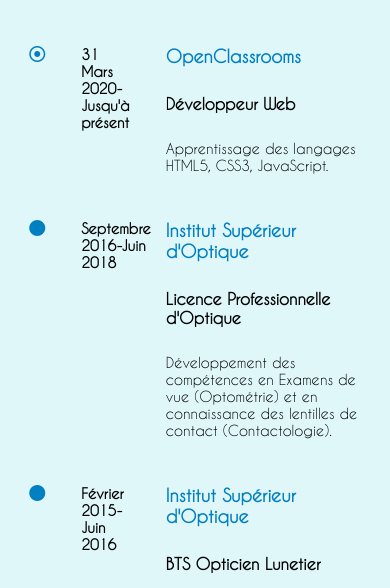
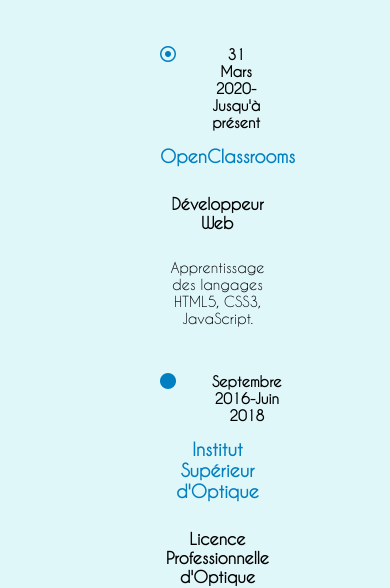
Before and after one commit to Laura33150/Projet-2, a plain HTML site: page index.html in a window 390 px wide. Shown: the part 275-863 px from the top of the page. Drawn offline with Linux system fonts and the light colour scheme.

Commit message:
Modifications responsive CSS Validator

```diff
--- a/projet2.css
+++ b/projet2.css
@@ -340,7 +340,7 @@ article h5
 		margin-right: 2em;
 		font-size: 0.9em;
 	}
-
+}
 
 @media all and (max-width: 500px)
 {
@@ -379,9 +379,22 @@ article h5
 		font-size: 1.3em;
 	}
 
+	.une_experience, .une_formation
+	{
+		display: flex;
+		flex-direction: column;
+		text-align: center;
+		margin-left: 160px;
+	}
+
+	.experience_date, .formation_date
+	{
+		margin-bottom: 15px;
+	}
+
 	.mes_recommandations
 	{
 		display: block;
+		text-align: center;
 	}
-
 }
```
